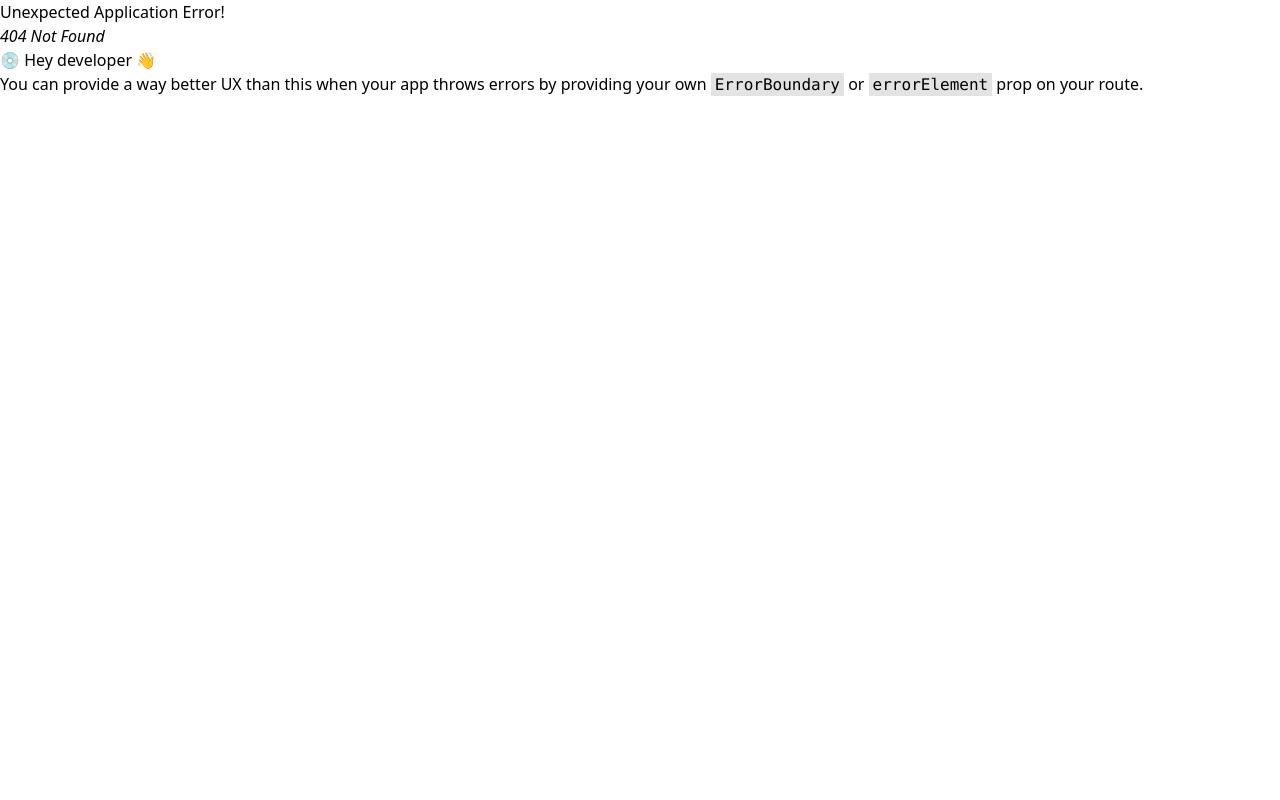
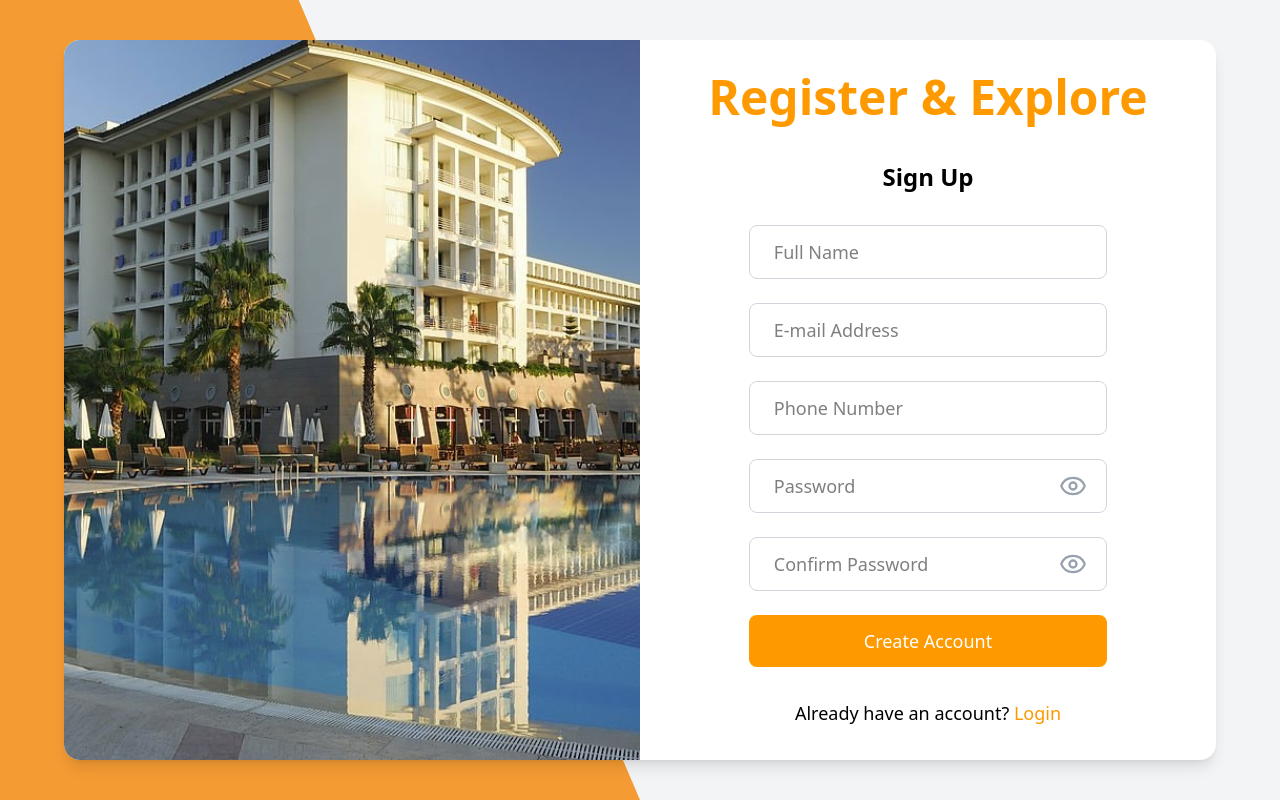
Before and after one commit to shubhamaryal/hm-system, a React (Vite) app: page /signup in a window 1280 px wide. Before the commit this address had no page. Built offline with nearby package versions, Linux system fonts and the light colour scheme.

Commit message:
make the signup page

```diff
--- a/package.json
+++ b/package.json
@@ -14,6 +14,7 @@
     "lucide-react": "^0.484.0",
     "react": "^19.0.0",
     "react-dom": "^19.0.0",
+    "react-hook-form": "^7.55.0",
     "react-router-dom": "^7.4.0",
     "tailwindcss": "^4.0.17"
   },
--- a/src/components/ClassicRoomDetails.jsx
+++ b/src/components/ClassicRoomDetails.jsx
@@ -3,6 +3,28 @@ import RoomCard from "./RoomCard";
 import Navbar from "./NavBar";
 import { useNavigate } from "react-router-dom";
 import { MoveLeft } from "lucide-react";
+
+function getRatingDetails(rating) {
+  let ratingColor;
+  let ratingText;
+  let ratingBg;
+
+  if (rating > 4.5) {
+    ratingColor = "text-green-500";
+    ratingBg = "bg-green-100";
+    ratingText = "Excellent";
+  } else if (rating > 4) {
+    ratingColor = "text-blue-500";
+    ratingBg = "bg-blue-100";
+    ratingText = "Good";
+  } else {
+    ratingColor = "text-orange-500";
+    ratingBg = "bg-orange-100";
+    ratingText = "Average";
+  }
+
+  return { ratingColor, ratingText, ratingBg };
+}
 
 const hotelRooms = [
   {
@@ -10,7 +32,7 @@ const hotelRooms = [
       "https://images.unsplash.com/photo-1631049307264-da0ec9d70304?auto=format&fit=crop&q=80&w=800",
     title: "Solo Retreat",
     occupancy: "1 Adult",
-    rating: "4.2",
+    rating: 4.2,
     amenities: [
       { icon: "wifi", text: "Free Wifi" },
       { icon: "bed", text: "1x Single Bed" },
@@ -22,23 +44,23 @@ const hotelRooms = [
   {
     imageUrl:
       "https://images.unsplash.com/photo-1566665797739-1674de7a421a?auto=format&fit=crop&q=80&w=800",
-    title: "Couple's Haven",
+    title: "Classic Queen",
     occupancy: "2 Adults",
-    rating: "4.5",
+    rating: 4.8,
     amenities: [
-      { icon: "wifi", text: "High-Speed Wifi" },
+      { icon: "wifi", text: "Free Wifi" },
       { icon: "bed", text: "1x Queen Bed" },
-      { icon: "bath", text: "1x Luxury Bathroom" },
+      { icon: "bath", text: "1x Modest Bathroom" },
     ],
-    price: "1499",
-    reviews: "256",
+    price: "999",
+    reviews: "128",
   },
   {
     imageUrl:
       "https://images.unsplash.com/photo-1578683010236-d716f9a3f461?auto=format&fit=crop&q=80&w=800",
     title: "Family Suite",
     occupancy: "4 Adults",
-    rating: "4.7",
+    rating: 3.5,
     amenities: [
       { icon: "wifi", text: "Premium Wifi" },
       { icon: "bed", text: "2x King Beds" },
@@ -52,7 +74,7 @@ const hotelRooms = [
       "https://images.unsplash.com/photo-1578683010236-d716f9a3f461?auto=format&fit=crop&q=80&w=800",
     title: "Family Suite",
     occupancy: "4 Adults",
-    rating: "4.7",
+    rating: 4.7,
     amenities: [
       { icon: "wifi", text: "Premium Wifi" },
       { icon: "bed", text: "2x King Beds" },
@@ -76,17 +98,25 @@ function ClassicRoomDetails() {
       <div className="flex items-center justify-between mx-90 mt-46">
         <MoveLeft
           onClick={handleArrowClick}
-          className="h-10 cursor-pointer hover:text-amber-400"
+          className="scale-200 cursor-pointer hover:text-amber-400"
         />
         <div className="text-5xl text-gray-600">
           <span className="text-amber-500">Classic</span> Rooms
         </div>
       </div>
       <div className="min-h-screen flex flex-col items-center justify-start p-4 gap-6 mt-16">
-        {hotelRooms.map((room, index) => (
+        {hotelRooms.map((room, index) => {
+          const { ratingColor, ratingText, ratingBg } = getRatingDetails(
+            room.rating
+          );
+
+          return (
             <RoomCard
               key={index}
               {...room}
+              ratingColor={ratingColor}
+              ratingText={ratingText}
+              ratingBg={ratingBg}
               handleReserveClick={() =>
                 navigate(
                   `/rooms/classic/${room.title
@@ -95,7 +125,8 @@ function ClassicRoomDetails() {
                 )
               }
             />
-        ))}
+          );
+        })}
       </div>
     </>
   );
--- a/src/components/DeluxeRoomDetails.jsx
+++ b/src/components/DeluxeRoomDetails.jsx
@@ -4,13 +4,35 @@ import Navbar from "./NavBar";
 import { useNavigate } from "react-router-dom";
 import { MoveLeft } from "lucide-react";
 
+function getRatingDetails(rating) {
+  let ratingColor;
+  let ratingText;
+  let ratingBg;
+
+  if (rating > 4.5) {
+    ratingColor = "text-green-500";
+    ratingBg = "bg-green-100";
+    ratingText = "Excellent";
+  } else if (rating > 4) {
+    ratingColor = "text-blue-500";
+    ratingBg = "bg-blue-100";
+    ratingText = "Good";
+  } else {
+    ratingColor = "text-orange-500";
+    ratingBg = "bg-orange-100";
+    ratingText = "Average";
+  }
+
+  return { ratingColor, ratingText, ratingBg };
+}
+
 const hotelRooms = [
   {
     imageUrl:
       "https://images.unsplash.com/photo-1631049307264-da0ec9d70304?auto=format&fit=crop&q=80&w=800",
-    title: "Solo0 Retreat",
+    title: "Solo Retreat",
     occupancy: "1 Adult",
-    rating: "4.2",
+    rating: 4.2,
     amenities: [
       { icon: "wifi", text: "Free Wifi" },
       { icon: "bed", text: "1x Single Bed" },
@@ -22,23 +44,23 @@ const hotelRooms = [
   {
     imageUrl:
       "https://images.unsplash.com/photo-1566665797739-1674de7a421a?auto=format&fit=crop&q=80&w=800",
-    title: "Couple's Haven",
+    title: "Classic Queen",
     occupancy: "2 Adults",
-    rating: "4.5",
+    rating: 4.8,
     amenities: [
-      { icon: "wifi", text: "High-Speed Wifi" },
+      { icon: "wifi", text: "Free Wifi" },
       { icon: "bed", text: "1x Queen Bed" },
-      { icon: "bath", text: "1x Luxury Bathroom" },
+      { icon: "bath", text: "1x Modest Bathroom" },
     ],
-    price: "1499",
-    reviews: "256",
+    price: "999",
+    reviews: "128",
   },
   {
     imageUrl:
       "https://images.unsplash.com/photo-1578683010236-d716f9a3f461?auto=format&fit=crop&q=80&w=800",
     title: "Family Suite",
     occupancy: "4 Adults",
-    rating: "4.7",
+    rating: 3.5,
     amenities: [
       { icon: "wifi", text: "Premium Wifi" },
       { icon: "bed", text: "2x King Beds" },
@@ -52,7 +74,7 @@ const hotelRooms = [
       "https://images.unsplash.com/photo-1578683010236-d716f9a3f461?auto=format&fit=crop&q=80&w=800",
     title: "Family Suite",
     occupancy: "4 Adults",
-    rating: "4.7",
+    rating: 4.7,
     amenities: [
       { icon: "wifi", text: "Premium Wifi" },
       { icon: "bed", text: "2x King Beds" },
@@ -63,7 +85,7 @@ const hotelRooms = [
   },
 ];
 
-function DeluxeRoomDetails() {
+function ClassicRoomDetails() {
   const navigate = useNavigate();
 
   const handleArrowClick = () => {
@@ -76,27 +98,38 @@ function DeluxeRoomDetails() {
       <div className="flex items-center justify-between mx-90 mt-46">
         <MoveLeft
           onClick={handleArrowClick}
-          className="h-10 cursor-pointer hover:text-amber-400"
+          className="scale-200 cursor-pointer hover:text-amber-400"
         />
         <div className="text-5xl text-gray-600">
           <span className="text-amber-500">Deluxe</span> Rooms
         </div>
       </div>
       <div className="min-h-screen flex flex-col items-center justify-start p-4 gap-6 mt-16">
-        {hotelRooms.map((room, index) => (
+        {hotelRooms.map((room, index) => {
+          const { ratingColor, ratingText, ratingBg } = getRatingDetails(
+            room.rating
+          );
+
+          return (
             <RoomCard
               key={index}
               {...room}
+              ratingColor={ratingColor}
+              ratingText={ratingText}
+              ratingBg={ratingBg}
               handleReserveClick={() =>
                 navigate(
-                `/rooms/deluxe/${room.title.replace(/\s+/g, "-").toLowerCase()}`
+                  `/rooms/classic/${room.title
+                    .replace(/\s+/g, "-")
+                    .toLowerCase()}`
                 )
               }
             />
-        ))}
+          );
+        })}
       </div>
     </>
   );
 }
 
-export default DeluxeRoomDetails;
+export default ClassicRoomDetails;
--- a/src/components/RoomCard.jsx
+++ b/src/components/RoomCard.jsx
@@ -9,10 +9,11 @@ function RoomCard({
   amenities,
   price,
   reviews,
-  handleReserveClick
+  handleReserveClick,
+  ratingText,
+  ratingColor,
+  ratingBg,
 }) {
-
-
   return (
     <div className="bg-white rounded-3xl shadow-[0_0_30px_rgba(156,163,175,1)] hover:shadow-[0_0_20px_rgba(234,179,8,0.7)] duration-300 transition-shadow overflow-hidden max-w-[1100px] w-full mb-6">
       <div className="flex flex-col md:flex-row">
@@ -34,13 +35,17 @@ function RoomCard({
             </div>
             <div className="flex items-center">
               <div className="flex flex-col items-end">
-                <span className="text-blue-600 font-medium">Good</span>
+                <span className={`${ratingColor} font-medium`}>
+                  {ratingText}
+                </span>
 
                 <p className="text-sm text-gray-500">{reviews} reviews</p>
               </div>
 
-              <div className="flex items-center ml-3 bg-blue-100 px-4 py-1 rounded-xl">
-                <span className="text-blue-700 font-semibold">{rating}</span>
+              <div
+                className={`flex items-center ml-3 ${ratingBg} px-4 py-1 rounded-xl`}
+              >
+                <span className={`${ratingColor} font-semibold`}>{rating}</span>
               </div>
             </div>
           </div>
@@ -67,7 +72,10 @@ function RoomCard({
               </span>
               <span className="text-gray-600">/ night</span>
             </div>
-            <button onClick={handleReserveClick} className="bg-gray-600 text-white px-6 py-3 rounded-lg font-medium hover:bg-gray-700 transition-colors">
+            <button
+              onClick={handleReserveClick}
+              className="bg-gray-600 text-white px-6 py-3 rounded-lg cursor-pointer font-medium hover:bg-gray-700 transition-colors"
+            >
               Reserve Now
             </button>
           </div>
--- a/src/components/RoomList.jsx
+++ b/src/components/RoomList.jsx
@@ -1,12 +1,13 @@
 import React from "react";
 import { Link } from "react-router-dom";
+import { MoveRight } from "lucide-react";
 
 const RoomList = ({ number, title, image }) => {
   return (
     <>
       <div className="flex flex-col md:flex-row items-center mb-8">
         <div className="md:w-1/2 relative">
-          <div className="overflow-hidden rounded-lg transition-transform duration-300 ease-in-out transform hover:scale-104">
+          <div className="overflow-hidden rounded-lg transition-transform duration-300 ease-in-out transform hover:scale-104 max-w-fit">
             <img
               src={image}
               alt={`${title} hotel room`}
@@ -26,10 +27,9 @@ const RoomList = ({ number, title, image }) => {
             </p>
             <Link
               to={`/rooms/${title.toLowerCase()}`}
-              className="text-amber-400 hover:text-amber-500"
+              className="text-amber-400 hover:text-amber-500 scale-200 ml-48 mt-5"
             >
-              {/* need to add the arrow icon */}
-              Learn More
+              <MoveRight />
             </Link>
           </div>
         </div>
--- a/src/components/SuiteRoomDetails.jsx
+++ b/src/components/SuiteRoomDetails.jsx
@@ -4,13 +4,35 @@ import Navbar from "./NavBar";
 import { useNavigate } from "react-router-dom";
 import { MoveLeft } from "lucide-react";
 
+function getRatingDetails(rating) {
+  let ratingColor;
+  let ratingText;
+  let ratingBg;
+
+  if (rating > 4.5) {
+    ratingColor = "text-green-500";
+    ratingBg = "bg-green-100";
+    ratingText = "Excellent";
+  } else if (rating > 4) {
+    ratingColor = "text-blue-500";
+    ratingBg = "bg-blue-100";
+    ratingText = "Good";
+  } else {
+    ratingColor = "text-orange-500";
+    ratingBg = "bg-orange-100";
+    ratingText = "Average";
+  }
+
+  return { ratingColor, ratingText, ratingBg };
+}
+
 const hotelRooms = [
   {
     imageUrl:
       "https://images.unsplash.com/photo-1631049307264-da0ec9d70304?auto=format&fit=crop&q=80&w=800",
-    title: "Solo Retreatt",
+    title: "Solo Retreat",
     occupancy: "1 Adult",
-    rating: "4.2",
+    rating: 4.2,
     amenities: [
       { icon: "wifi", text: "Free Wifi" },
       { icon: "bed", text: "1x Single Bed" },
@@ -22,23 +44,23 @@ const hotelRooms = [
   {
     imageUrl:
       "https://images.unsplash.com/photo-1566665797739-1674de7a421a?auto=format&fit=crop&q=80&w=800",
-    title: "Couple's Haven",
+    title: "Classic Queen",
     occupancy: "2 Adults",
-    rating: "4.5",
+    rating: 4.8,
     amenities: [
-      { icon: "wifi", text: "High-Speed Wifi" },
+      { icon: "wifi", text: "Free Wifi" },
       { icon: "bed", text: "1x Queen Bed" },
-      { icon: "bath", text: "1x Luxury Bathroom" },
+      { icon: "bath", text: "1x Modest Bathroom" },
     ],
-    price: "1499",
-    reviews: "256",
+    price: "999",
+    reviews: "128",
   },
   {
     imageUrl:
       "https://images.unsplash.com/photo-1578683010236-d716f9a3f461?auto=format&fit=crop&q=80&w=800",
     title: "Family Suite",
     occupancy: "4 Adults",
-    rating: "4.7",
+    rating: 3.5,
     amenities: [
       { icon: "wifi", text: "Premium Wifi" },
       { icon: "bed", text: "2x King Beds" },
@@ -52,7 +74,7 @@ const hotelRooms = [
       "https://images.unsplash.com/photo-1578683010236-d716f9a3f461?auto=format&fit=crop&q=80&w=800",
     title: "Family Suite",
     occupancy: "4 Adults",
-    rating: "4.7",
+    rating: 4.7,
     amenities: [
       { icon: "wifi", text: "Premium Wifi" },
       { icon: "bed", text: "2x King Beds" },
@@ -63,7 +85,7 @@ const hotelRooms = [
   },
 ];
 
-function SuiteRoomDetails() {
+function ClassicRoomDetails() {
   const navigate = useNavigate();
 
   const handleArrowClick = () => {
@@ -76,27 +98,38 @@ function SuiteRoomDetails() {
       <div className="flex items-center justify-between mx-90 mt-46">
         <MoveLeft
           onClick={handleArrowClick}
-          className="h-10 cursor-pointer hover:text-amber-400"
+          className="scale-200 cursor-pointer hover:text-amber-400"
         />
         <div className="text-5xl text-gray-600">
           <span className="text-amber-500">Suite</span> Rooms
         </div>
       </div>
       <div className="min-h-screen flex flex-col items-center justify-start p-4 gap-6 mt-16">
-        {hotelRooms.map((room, index) => (
+        {hotelRooms.map((room, index) => {
+          const { ratingColor, ratingText, ratingBg } = getRatingDetails(
+            room.rating
+          );
+
+          return (
             <RoomCard
               key={index}
               {...room}
+              ratingColor={ratingColor}
+              ratingText={ratingText}
+              ratingBg={ratingBg}
               handleReserveClick={() =>
                 navigate(
-                `/rooms/suite/${room.title.replace(/\s+/g, "-").toLowerCase()}`
+                  `/rooms/classic/${room.title
+                    .replace(/\s+/g, "-")
+                    .toLowerCase()}`
                 )
               }
             />
-        ))}
+          );
+        })}
       </div>
     </>
   );
 }
 
-export default SuiteRoomDetails;
+export default ClassicRoomDetails;
--- /dev/null
+++ b/src/pages/Login.jsx
@@ -0,0 +1,9 @@
+import React from 'react'
+
+const Login = () => {
+  return (
+    <div>Login</div>
+  )
+}
+
+export default Login
--- a/src/pages/Rooms.jsx
+++ b/src/pages/Rooms.jsx
@@ -1,6 +1,7 @@
 import React from "react";
 import NavBar from "../components/NavBar";
 import RoomList from "../components/RoomList";
+import { MoveDownRight } from "lucide-react";
 
 const Rooms = () => {
   return (
@@ -25,10 +26,9 @@ const Rooms = () => {
             </p>
             <div className="ml-40">
               <a
-                href="#"
-                className="text-lg text-amber-400 hover:text-amber-500 transition-colors"
+                className="text-lg text-amber-400 transition-colors flex gap-2"
               >
-                More Info
+                More Info <MoveDownRight className="w-4" />
               </a>
             </div>
           </div>
--- /dev/null
+++ b/src/pages/SignUp.jsx
@@ -0,0 +1,158 @@
+import React, { useState } from "react";
+import { useForm } from "react-hook-form";
+import { Eye, EyeOff } from "lucide-react";
+
+const SignUp = () => {
+  const {
+    register,
+    handleSubmit,
+    formState: { errors },
+  } = useForm();
+  const [showPassword, setShowPassword] = useState(false);
+  const [showConfirmPassword, setShowConfirmPassword] = useState(false);
+
+  const onSubmit = (data) => {
+    console.log(data);
+  };
+
+  return (
+    <div className="relative w-full h-screen bg-gray-100 flex justify-center items-center">
+      <div
+        style={{
+          clipPath: "polygon(0 0, 35% 0, 75% 100%, 0% 100%)",
+          backgroundColor: "#F49B33",
+        }}
+        className="absolute top-0 left-0 h-full w-full md:w-2/3"
+      ></div>
+
+      <div className="relative z-10 flex flex-col md:flex-row w-[90%] max-w-7xl bg-white shadow-lg rounded-2xl overflow-hidden h-[90vh]">
+        <div className="w-full md:w-1/2 hidden md:block">
+          <img
+            src="images/signup.jpeg"
+            alt="Luxury hotel with swimming pool"
+            className="w-full h-full object-cover"
+          />
+        </div>
+
+        <div className="w-full md:w-1/2 p-12 md:p-16 flex flex-col justify-center">
+          <h2 className="text-5xl font-semibold text-center text-amber-500 mb-10">
+            Register & Explore
+          </h2>
+          <h3 className="text-2xl font-bold text-center mb-8">Sign Up</h3>
+          <form
+            className="space-y-6 flex flex-col items-center"
+            onSubmit={handleSubmit(onSubmit)}
+          >
+            <input
+              {...register("fullName", { required: "Full Name is required" })}
+              type="text"
+              placeholder="Full Name"
+              className="w-[80%] px-6 py-3 text-lg border border-gray-300 rounded-lg focus:ring-2 focus:ring-amber-500"
+            />
+            {errors.fullName && (
+              <p className="text-red-500 text-sm">{errors.fullName.message}</p>
+            )}
+
+            <input
+              {...register("email", {
+                required: "Email is required",
+                pattern: {
+                  value: /^[^@\s]+@[^@\s]+\.[^@\s]+$/,
+                  message: "Invalid email address",
+                },
+              })}
+              type="email"
+              placeholder="E-mail Address"
+              className="w-[80%] px-6 py-3 text-lg border border-gray-300 rounded-lg focus:ring-2 focus:ring-amber-500"
+            />
+            {errors.email && (
+              <p className="text-red-500 text-sm">{errors.email.message}</p>
+            )}
+
+            <input
+              {...register("phone", { required: "Phone Number is required" })}
+              type="tel"
+              placeholder="Phone Number"
+              className="w-[80%] px-6 py-3 text-lg border border-gray-300 rounded-lg focus:ring-2 focus:ring-amber-500"
+            />
+            {errors.phone && (
+              <p className="text-red-500 text-sm">{errors.phone.message}</p>
+            )}
+
+            <div className="relative w-[80%]">
+              <input
+                {...register("password", {
+                  required: "Password is required",
+                  minLength: {
+                    value: 6,
+                    message: "Password must be at least 6 characters",
+                  },
+                })}
+                type={showPassword ? "text" : "password"}
+                placeholder="Password"
+                className="w-full px-6 py-3 text-lg border border-gray-300 rounded-lg focus:ring-2 focus:ring-amber-500"
+              />
+              <button
+                type="button"
+                className="absolute inset-y-0 right-5 flex items-center"
+                onClick={() => setShowPassword(!showPassword)}
+              >
+                {showPassword ? (
+                  <EyeOff className="h-7 w-7 text-gray-400" />
+                ) : (
+                  <Eye className="h-7 w-7 text-gray-400" />
+                )}
+              </button>
+              {errors.password && (
+                <p className="text-red-500 text-sm">{errors.password.message}</p>
+              )}
+            </div>
+
+            <div className="relative w-[80%]">
+              <input
+                {...register("confirmPassword", {
+                  required: "Confirm Password is required",
+                })}
+                type={showConfirmPassword ? "text" : "password"}
+                placeholder="Confirm Password"
+                className="w-full px-6 py-3 text-lg border border-gray-300 rounded-lg focus:ring-2 focus:ring-amber-500"
+              />
+              <button
+                type="button"
+                className="absolute inset-y-0 right-5 flex items-center"
+                onClick={() => setShowConfirmPassword(!showConfirmPassword)}
+              >
+                {showConfirmPassword ? (
+                  <EyeOff className="h-7 w-7 text-gray-400" />
+                ) : (
+                  <Eye className="h-7 w-7 text-gray-400" />
+                )}
+              </button>
+              {errors.confirmPassword && (
+                <p className="text-red-500 text-sm">{errors.confirmPassword.message}</p>
+              )}
+            </div>
+
+            <button
+              type="submit"
+              className="w-[80%] py-3 text-lg bg-amber-500 hover:bg-amber-600 text-white font-medium rounded-lg transition-colors"
+            >
+              Create Account
+            </button>
+          </form>
+          <p className="mt-8 text-center text-lg">
+            Already have an account?{" "}
+            <a
+              href="/login"
+              className="text-amber-500 font-medium hover:underline"
+            >
+              Login
+            </a>
+          </p>
+        </div>
+      </div>
+    </div>
+  );
+};
+
+export default SignUp;
```
Also changed, not shown: src/App.jsx (+10 -0 lines), public/images/signup.jpeg (added), 1 other file (tests, documents, lock files or other folders). Lines whose indentation alone changed are shown as unchanged.
